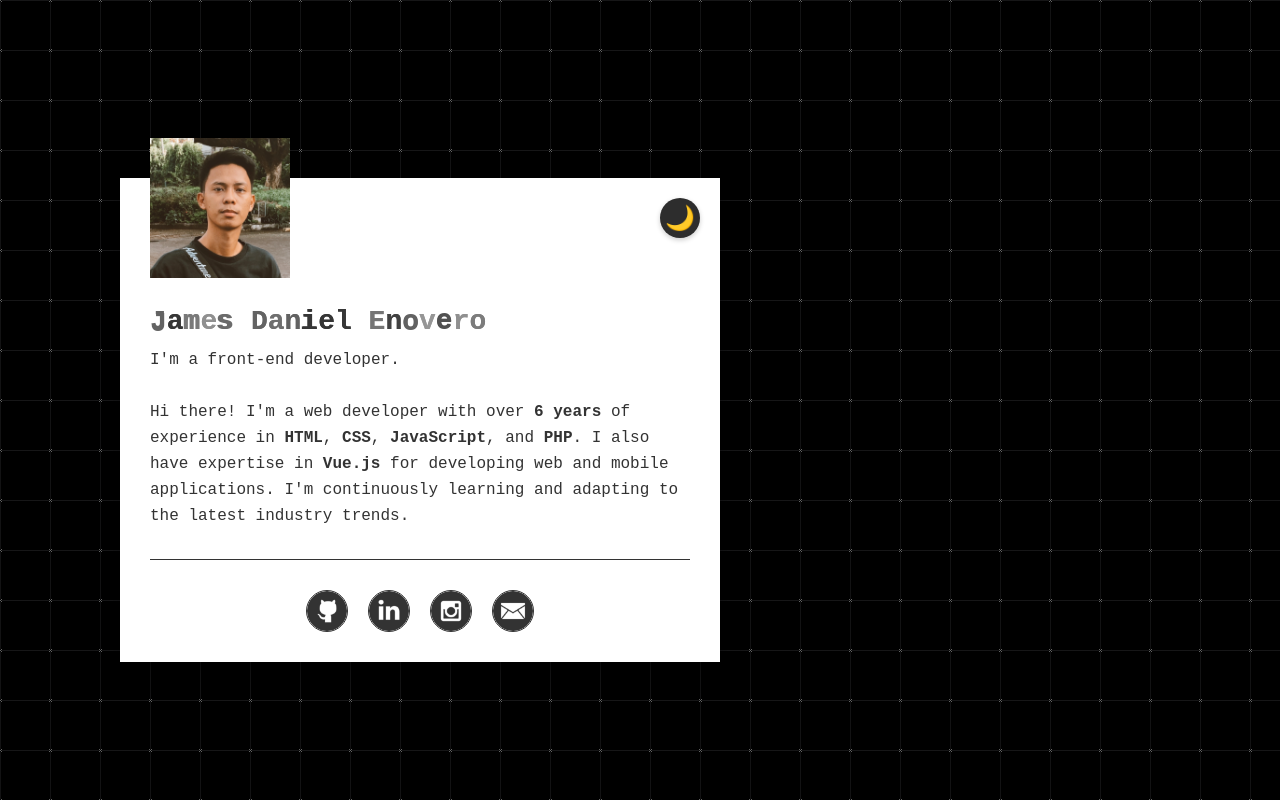
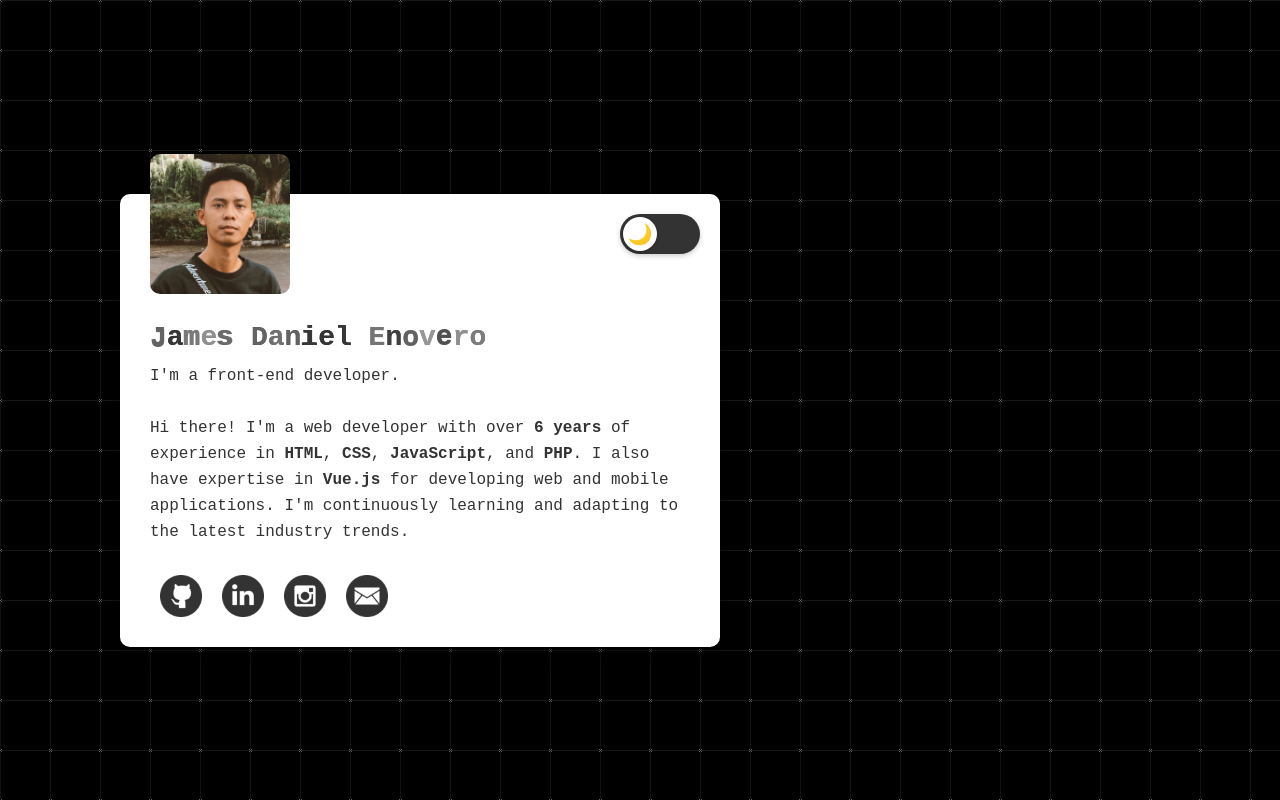
Before and after one commit to jamesxdaniel/jamesxdaniel.github.io, a Nuxt app: page / in a window 1280 px wide. Built offline with nearby package versions, Linux system fonts and the light colour scheme; a web font is replaced by a local one.

Commit message:
Refactor theme toggle component and update styles for improved UI consistency

```diff
--- a/components/Main.vue
+++ b/components/Main.vue
@@ -8,8 +8,8 @@
 
 					<button class="theme-toggle" @click="toggleTheme" :title="isDark ? 'Switch to Light Mode' : 'Switch to Dark Mode'">
 						<div class="toggle-track">
-							<div class="toggle-icon">
-								{{ isDark ? '☀️' : '🌙' }}
+							<div class="toggle-slider" :class="{ 'is-dark': isDark }">
+								<span class="toggle-icon">{{ isDark ? '☀️' : '🌙' }}</span>
 							</div>
 						</div>
 					</button>
@@ -113,21 +113,23 @@ export default {
 	--text-color: #333333;
 	--header-bg: #ffffff;
 	--header-text: #333333;
-	--border-color: #333333;
+	--border-color: #e5e5e5;
 	--pattern-invert: 1;
-	--toggle-bg: #2d2d2d;
+	--toggle-bg: #333333;
+	--toggle-slider-bg: #ffffff;
 	--toggle-shadow: rgba(0, 0, 0, 0.2);
 	--toggle-hover-shadow: rgba(0, 0, 0, 0.3);
 }
 
 :root[data-theme="dark"] {
-	--bg-color: #1a1a1a;
+	--bg-color: #333333;
 	--text-color: #ffffff;
-	--header-bg: #2d2d2d;
+	--header-bg: #333333;
 	--header-text: #ffffff;
-	--border-color: #ffffff;
+	--border-color: #e5e5e5;
 	--pattern-invert: 0;
-	--toggle-bg: #e4e4e4;
+	--toggle-bg: #ffffff;
+	--toggle-slider-bg: #333333;
 	--toggle-shadow: rgba(255, 255, 255, 0.1);
 	--toggle-hover-shadow: rgba(255, 255, 255, 0.2);
 }
@@ -164,6 +166,7 @@ header {
 	align-items: center;
 	text-align: center;
 	position: relative;
+	padding: 0 20px;
 }
 
 .wrapper {
@@ -207,6 +210,7 @@ header {
 	box-shadow: 0 10px 20px rgba(0, 0, 0, 0.19), 0 6px 6px rgba(0, 0, 0, 0.23);
 	position: relative;
 	transition: background-color 0.3s, color 0.3s;
+	border-radius: 10px;
 }
 
 .header_con picture {
@@ -215,6 +219,8 @@ header {
 	width: 140px;
 	height: 140px;
 	margin: 0 0 -70px 0;
+	border-radius: 10px;
+	overflow: hidden;
 }
 
 .header_con picture img {
@@ -241,8 +247,6 @@ header {
 	font: normal 16px/26px monospace;
 	color: var(--header-text);
 	text-align: left;
-	border-bottom: 1px solid var(--border-color);
-	padding-bottom: 30px;
 }
 
 .header_con p strong {
@@ -251,6 +255,7 @@ header {
 
 .logo {
 	display: block;
+	text-align: left;
 	margin: 30px 0 0;
 }
 
@@ -264,9 +269,6 @@ header {
 	width: 100%;
 	max-width: 42px;
 	height: 100%;
-	background: none;
-	border: 1px solid var(--border-color);
-	border-radius: 50%;
 	padding: 0;
 }
 
@@ -292,7 +294,7 @@ header {
 	border: none;
 	cursor: pointer;
 	padding: 0;
-	width: 40px;
+	width: 80px;
 	height: 40px;
 	display: flex;
 	align-items: center;
@@ -302,7 +304,7 @@ header {
 }
 
 .theme-toggle:hover {
-	transform: scale(1.1) rotate(5deg);
+	transform: scale(1.05);
 }
 
 .theme-toggle:active {
@@ -310,37 +312,39 @@ header {
 }
 
 .toggle-track {
-	width: 40px;
-	height: 40px;
+	width: 100%;
+	height: 100%;
 	background: var(--toggle-bg);
+	border-radius: 20px;
+	display: flex;
+	align-items: center;
+	justify-content: flex-start;
+	transition: all 0.3s cubic-bezier(0.4, 0, 0.2, 1);
+	box-shadow: 0 2px 5px var(--toggle-shadow);
+	position: relative;
+	overflow: hidden;
+	padding: 3px;
+}
+
+.toggle-slider {
+	width: 34px;
+	height: 34px;
+	background: var(--toggle-slider-bg);
 	border-radius: 50%;
 	display: flex;
 	align-items: center;
 	justify-content: center;
 	transition: all 0.3s cubic-bezier(0.4, 0, 0.2, 1);
-	box-shadow: 0 2px 5px var(--toggle-shadow);
-	position: relative;
-	overflow: hidden;
+	transform: translateX(0);
+	box-shadow: 0 2px 4px var(--toggle-shadow);
 }
 
-.toggle-track::before {
-	content: '';
-	position: absolute;
-	top: 0;
-	left: 0;
-	right: 0;
-	bottom: 0;
-	background: radial-gradient(circle at center, rgba(255,255,255,0.1) 0%, transparent 70%);
-	opacity: 0;
-	transition: opacity 0.3s ease;
-}
-
-.toggle-track:hover::before {
-	opacity: 1;
+.toggle-slider.is-dark {
+	transform: translateX(40px);
 }
 
 .toggle-icon {
-	font-size: 24px;
+	font-size: 20px;
 	line-height: 1;
 	transition: all 0.3s cubic-bezier(0.4, 0, 0.2, 1);
 	display: flex;
@@ -348,16 +352,11 @@ header {
 	justify-content: center;
 	width: 100%;
 	height: 100%;
-	transform-origin: center;
-}
-
-.theme-toggle:hover .toggle-icon {
-	transform: scale(1.1);
 }
 
 @media only screen and (max-width : 768px) {
     .header_con {
-        margin: 70px 20px;
+        margin: 70px auto;
     }
 
     .waves {
```
